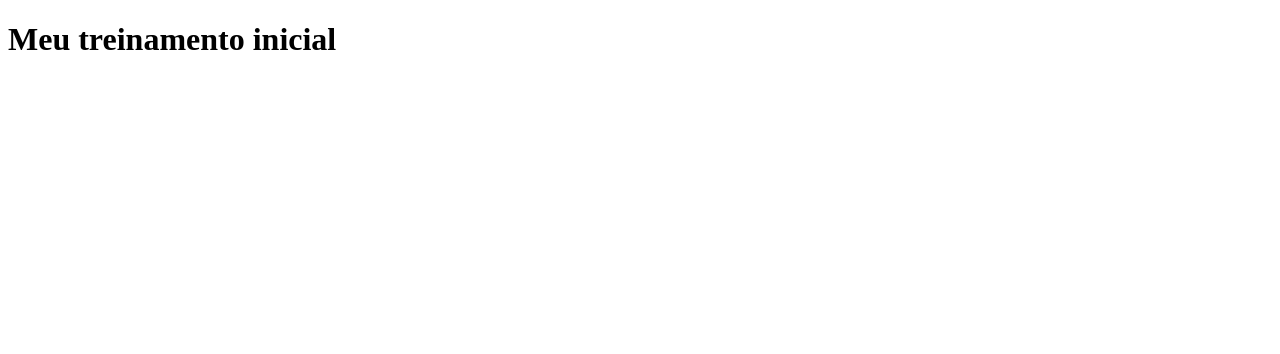
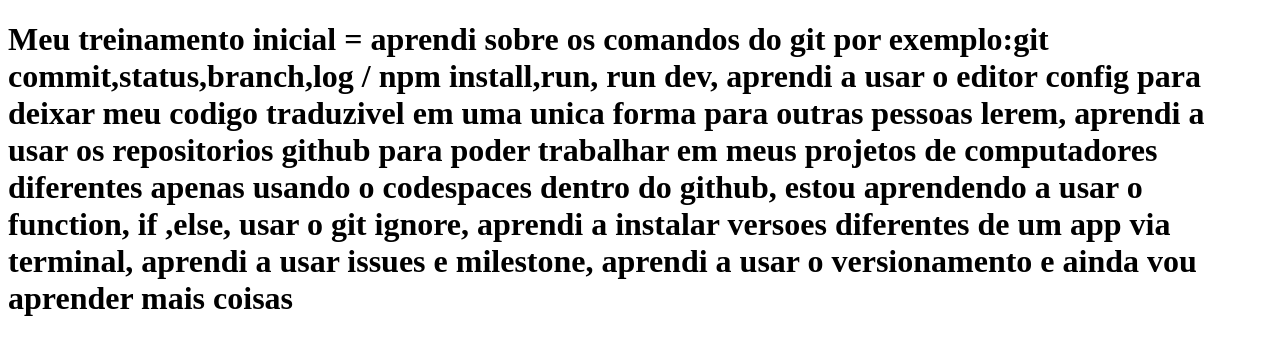
Before and after one commit to renatodev-coder/Test, a Next.js app: page / in a window 1280 px wide. Shown: the top 354 px of the page. Built offline with nearby package versions, Linux system fonts and the light colour scheme.

Commit message:
descrição da minha jornada de aprendizado

```diff
--- a/pages/index.js
+++ b/pages/index.js
@@ -1,12 +1,17 @@
 function Home() {
-  return <h1>Meu treinamento inicial</h1>;
+  return (
+    <h1>
+      Meu treinamento inicial = aprendi sobre os comandos do git por exemplo:git
+      commit,status,branch,log / npm install,run, run dev, aprendi a usar o
+      editor config para deixar meu codigo traduzivel em uma unica forma para
+      outras pessoas lerem, aprendi a usar os repositorios github para poder
+      trabalhar em meus projetos de computadores diferentes apenas usando o
+      codespaces dentro do github, estou aprendendo a usar o function, if ,else,
+      usar o git ignore, aprendi a instalar versoes diferentes de um app via
+      terminal, aprendi a usar issues e milestone, aprendi a usar o
+      versionamento e ainda vou aprender mais coisas
+    </h1>
+  );
 }
 
-function teste() {
-  console.log("teste");
-}
-
-function teste2() {
-  console.log("indentação errada");
-}
 export default Home;
```
Also changed, not shown: 1 other file (tests, documents, lock files or other folders).
